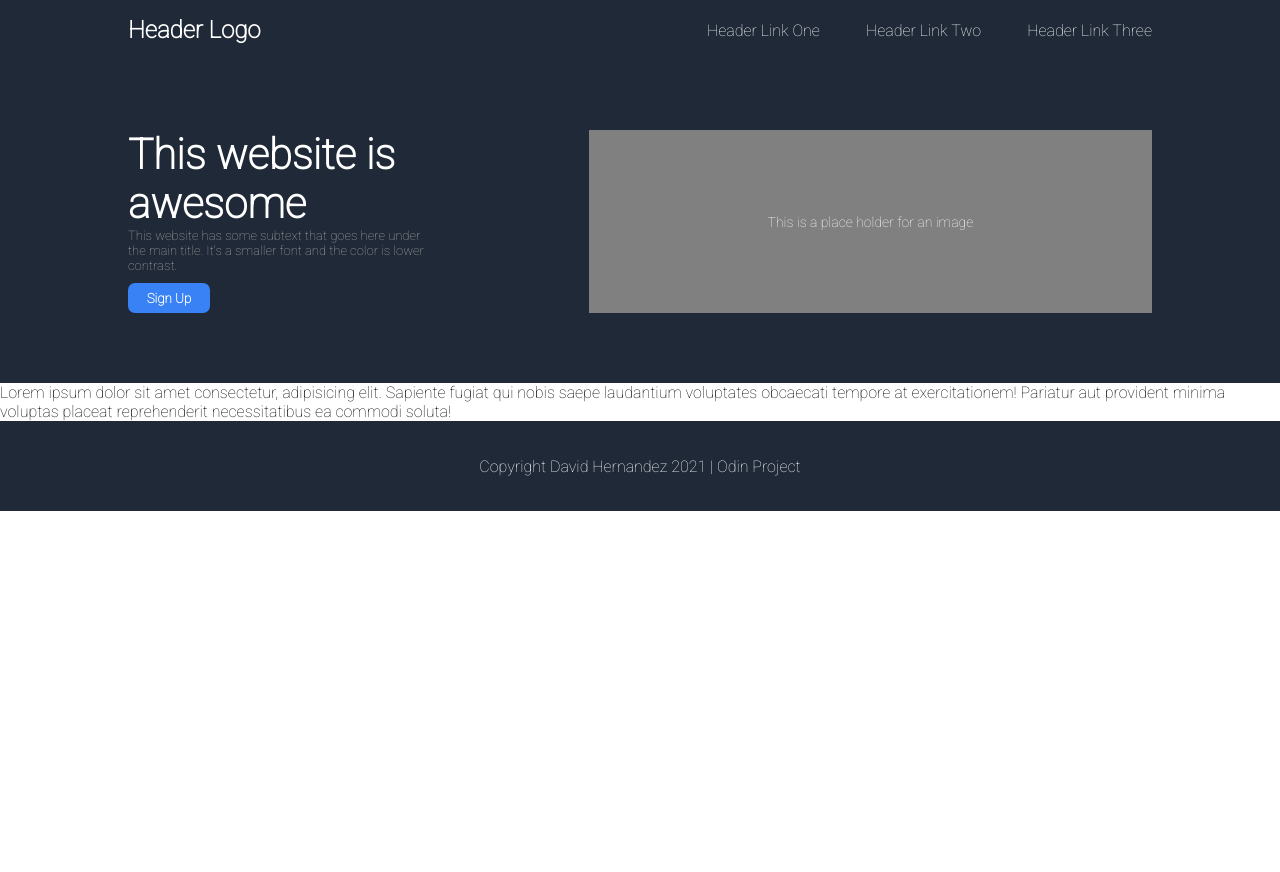
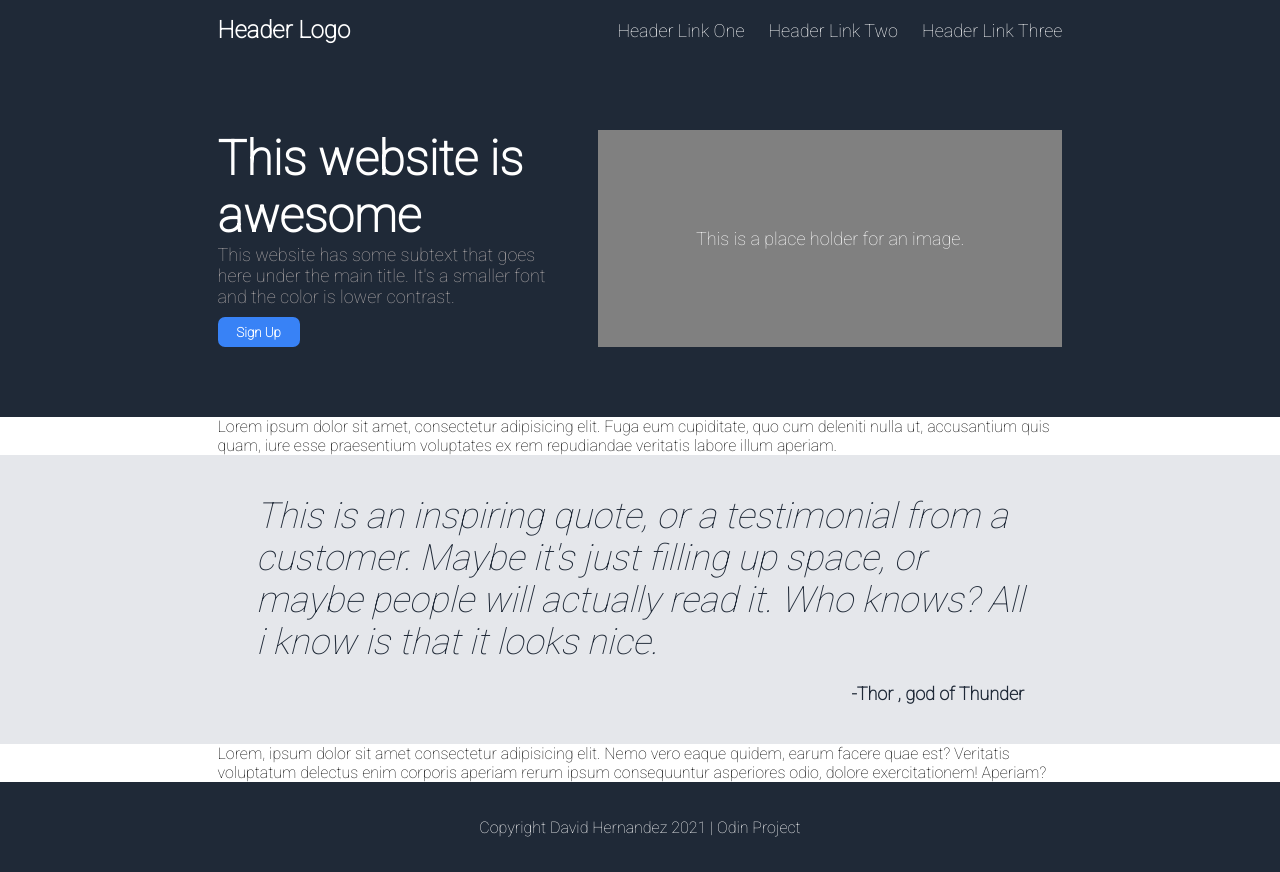
Before and after one commit to UrsaMinoR3/LandingPage, a plain HTML site: page index.html in a window 1280 px wide. Before the commit the page ends 800 px from the top, so only its background shows below. Drawn offline with Linux system fonts and the light colour scheme.

Commit message:
Added the middle section with Quote and Author. Fixed some issues with the font-sixe in the header and hero section.

```diff
--- a/index.html
+++ b/index.html
@@ -28,12 +28,21 @@
                 <button>Sign Up</button>
             </div>
             <div class="informativeImg">
-                This is a place holder for an image
+                This is a place holder for an image.
             </div>
         </section>
     </section>
     <section class="middleSection">
-        Lorem ipsum dolor sit amet consectetur, adipisicing elit. Sapiente fugiat qui nobis saepe laudantium voluptates obcaecati tempore at exercitationem! Pariatur aut provident minima voluptas placeat reprehenderit necessitatibus ea commodi soluta!
+        <div class="containerImages alignmentGeneral">
+            Lorem ipsum dolor sit amet, consectetur adipisicing elit. Fuga eum cupiditate, quo cum deleniti nulla ut, accusantium quis quam, iure esse praesentium voluptates ex rem repudiandae veritatis labore illum aperiam.
+        </div>
+        <div class="containerQuotes">
+            <p class="quote">This is an inspiring quote, or a testimonial from a customer. Maybe it's just filling up space, or maybe people will actually read it. Who knows? All i know is that it looks nice.</p>
+            <p class="author">-Thor , god of Thunder</p>
+        </div>
+        <div class="containerLogin alignmentGeneral">
+            Lorem, ipsum dolor sit amet consectetur adipisicing elit. Nemo vero eaque quidem, earum facere quae est? Veritatis voluptatum delectus enim corporis aperiam rerum ipsum consequuntur asperiores odio, dolore exercitationem! Aperiam?
+        </div>
     </section>
     <section class="bottomSection">
         <footer id="footer" class="alignmentGeneral">
--- a/styles/styles.css
+++ b/styles/styles.css
@@ -8,7 +8,7 @@
 /* Page ALignment */
 
 .alignmentGeneral{
-    padding: 0% 10% 0% 10%;
+    padding: 0vh 17vw 0vh 17vw;
 }
 /* end */
 
@@ -18,6 +18,10 @@
     background-color: #1F2937;
 }
 /* end */
+
+#header_Title{
+    font-size: 24px;
+}
 
 #header_Main{
     display: flex;
@@ -32,6 +36,10 @@
     list-style: none;
     width: 445px;
     justify-content: space-between;
+}
+
+#header_Menu li {
+    font-size: 18px;
 }
 
 .informativeAds{
@@ -62,19 +70,40 @@
     align-items: center;
     justify-content: center;
     color: white;
-    font-size: 14px;
+    font-size: 18px;
 }
 
 .titleInformative{
     color: white;
-    font-size: 42px;
-    font-weight: bold;
+    font-size: 48px;
+    font-weight: bolder;
 }
 
 .textInformative{
     color: #afa9a9;
-    font-size: 13px;
-    padding-right: 101px;
+    font-size: 18px;
+}
+
+
+.containerQuotes{
+    background-color: #E5E7EB;
+    padding: 5vh 20vw 5vh 20vw;
+}
+
+.containerQuotes .quote{
+    color: #1F2937;
+    font-size: 36px;
+    font-style: italic;
+    font-weight: 100;
+}
+
+.containerQuotes .author{
+    display: flex;
+    padding-top: 20px;
+    justify-content: flex-end;
+    color: #1F2937;
+    font-weight: bolder;
+    font-size: 18px;
 }
 
 #footer{
```
